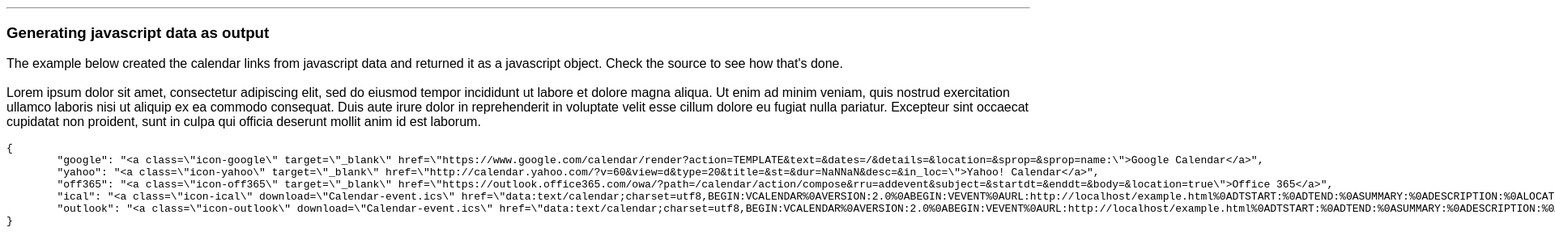
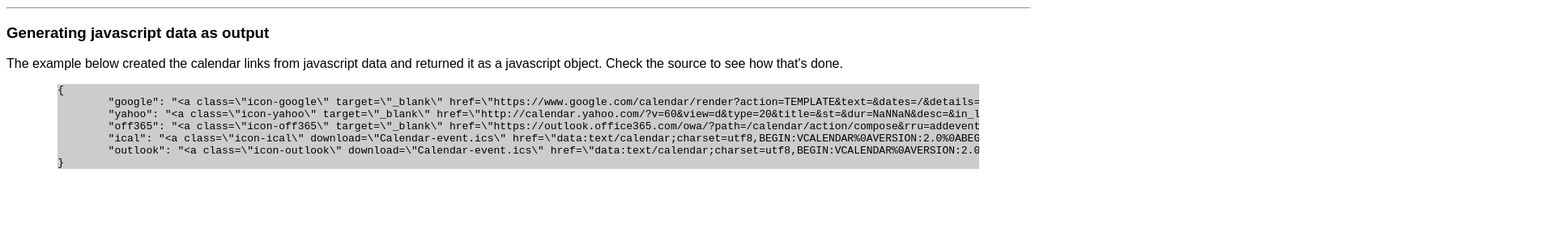
Before and after one commit to carlsednaoui/add-to-calendar-buttons, a plain HTML site: page example.html in a window 1280 px wide. Shown: the part 517-814 px from the top of the page at 81% size, 1920 px wide, since content can reach past the window. Drawn offline with Linux system fonts and the light colour scheme.

Commit message:
ehm .. must stash

```diff
--- a/example.html
+++ b/example.html
@@ -5,6 +5,12 @@
     <style>
     	html, body {
     		font-family:sans-serif;
+    	}
+    	xmp {
+    		background-color:#ccc;
+    		width:90%;
+    		margin:0 5%;
+    		overflow:auto;
     	}
     </style>
     <title>OUICal2 Add to Calendar Example</title>
@@ -18,7 +24,7 @@
     	The example below  created a calendar from javascript data. Check the source to see how that's done.
     	<br><br>
     	Lorem ipsum dolor sit amet, consectetur adipiscing elit, sed do eiusmod tempor incididunt ut labore et dolore magna aliqua. Ut enim ad minim veniam, quis nostrud exercitation ullamco laboris nisi ut aliquip ex ea commodo consequat. Duis aute irure dolor in reprehenderit in voluptate velit esse cillum dolore eu fugiat nulla pariatur. Excepteur sint occaecat cupidatat non proident, sunt in culpa qui officia deserunt mollit anim id est laborum.
-    	<div class="new-cal"></div>
+    	<div class="ouical-button"></div>
     </p>
 
 
@@ -43,7 +49,7 @@
 					}
 				});
 
-				document.querySelector('.new-cal').appendChild(ouical);
+				document.querySelector('.ouical-button').appendChild(ouical);
 
 		</script>
 
@@ -75,9 +81,7 @@
 		<p>
     	The example below created the calendar links from javascript data
     	and returned it as a javascript object. Check the source to see how that's done.
-    	<br><br>
-    	Lorem ipsum dolor sit amet, consectetur adipiscing elit, sed do eiusmod tempor incididunt ut labore et dolore magna aliqua. Ut enim ad minim veniam, quis nostrud exercitation ullamco laboris nisi ut aliquip ex ea commodo consequat. Duis aute irure dolor in reprehenderit in voluptate velit esse cillum dolore eu fugiat nulla pariatur. Excepteur sint occaecat cupidatat non proident, sunt in culpa qui officia deserunt mollit anim id est laborum.
-    	<xmp class="new-cal-data"></xmp>
+    	<xmp class="ouical-data"></xmp>
     </p>
 
 
@@ -86,6 +90,10 @@
 				// create a calendar by hand
 
 				var ouicalData = addToCalendarData({
+					options: {
+						class: 'my-class',
+						id: 'my-id'                               // If you don't pass an id, one will be generated for you.
+					},
 					data: {
 						title: 'Get on the front page of \'HN\'',     // Event title
 						start: new Date('June 15, 2013 19:00'),   	// Event start date
@@ -98,7 +106,7 @@
 					}
 				});
 				var ouicalNode = document.createTextNode(JSON.stringify(ouicalData,null,'\t'));
-				document.querySelector('.new-cal-data').appendChild(ouicalNode);
+				document.querySelector('.ouical-data').appendChild(ouicalNode);
 
 		</script>
 
```
